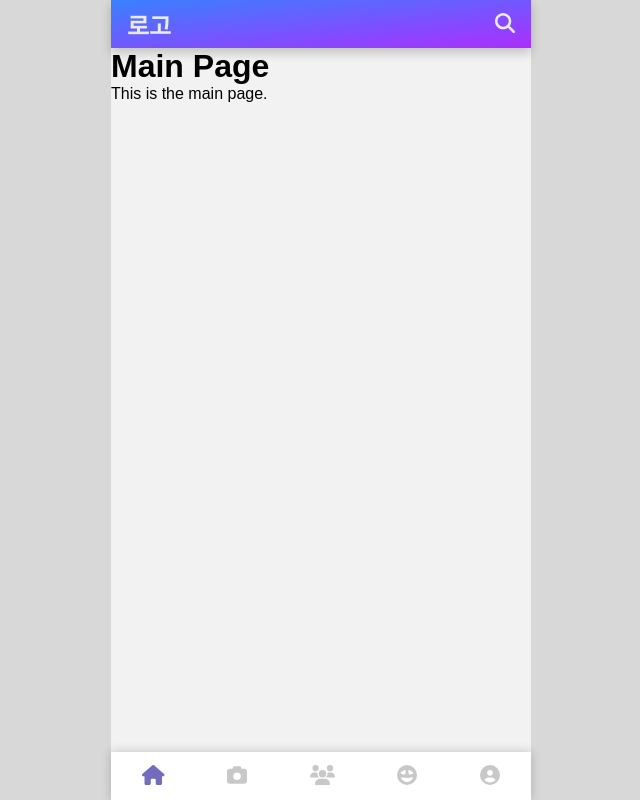
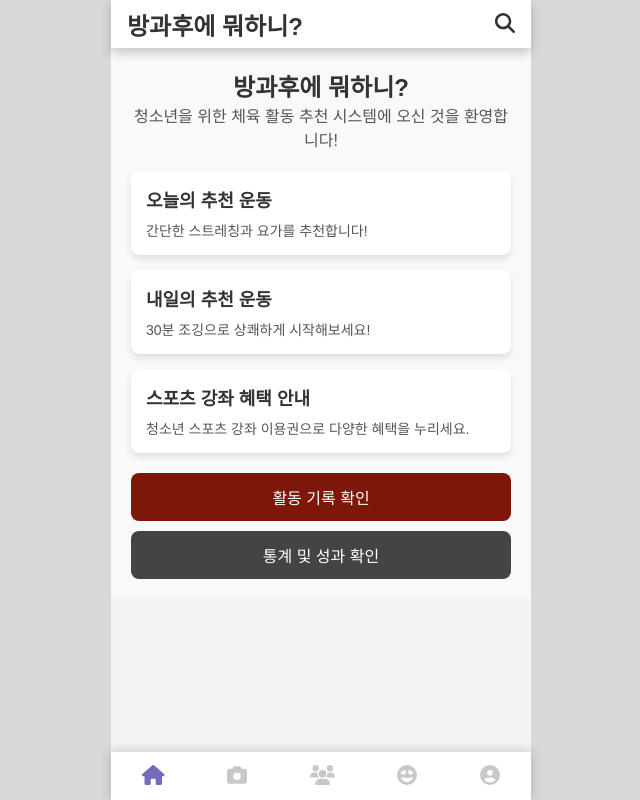
Before and after one commit to SSD117/SSD-Front-End, a React (Create React App) app: page / in a window 1280 px wide. Shown: the whole page, without its empty margins (319-959 px from the left). Built offline with nearby package versions, Linux system fonts and the light colour scheme; the HTML template or start-up script is replaced by a standard one.

Commit message:
헤더 디자인 및 메인화면 구성

```diff
--- a/src/components/Header/Header.jsx
+++ b/src/components/Header/Header.jsx
@@ -71,7 +71,7 @@ export default function Header() {
           </NavLink>
         </div>
       ) : (
-        <div className="logo">로고</div>
+        <div className="logo">방과후에 뭐하니?</div>
       )}
       <div className="icon-search">
         <NavLink
--- a/src/components/Header/Header.scss
+++ b/src/components/Header/Header.scss
@@ -10,7 +10,7 @@
   right: 0;
   height: 6vh;
   z-index: 100;
-  background-image: linear-gradient(to right bottom, #3881ff, #ab2eff);
+  background-color: #ffffff; // 배경색을 흰색으로 설정
   box-shadow: 0 5px 10px rgba(0, 0, 0, 0.2);
   min-width: 100vw;
   max-width: $max-width;
@@ -31,7 +31,7 @@
     align-items: center;
     font-size: 1.5rem;
     font-weight: bold;
-    color: #eaeaea;
+    color: #333333; // 로고 색상을 어두운 회색으로 설정
     padding-left: 1rem;
   }
 
@@ -55,7 +55,7 @@
     }
 
     .active {
-      color: #eaeaea;
+      color: #333333; // 아이콘의 활성화 색상도 어두운 회색으로 설정
     }
   }
 
@@ -66,7 +66,7 @@
     font-size: 1.5rem;
 
     .nav-link {
-      color: #eaeaea;
+      color: #333333; // 아이콘 색상을 어두운 회색으로 변경
       font-size: 20px;
       font-weight: bold;
     }
--- /dev/null
+++ b/src/pages/Main/MainPage.css
@@ -0,0 +1,94 @@
+/* MainPage.css */
+
+* {
+    margin: 0;
+    padding: 0;
+    box-sizing: border-box;
+}
+
+.main-page {
+    display: flex;
+    flex-direction: column;
+    align-items: center;
+    padding: 20px;
+    font-family: Arial, sans-serif;
+    background-color: #f9f9f9;
+    color: #333;
+}
+
+.welcome-message {
+    text-align: center;
+    margin-bottom: 20px;
+}
+
+.welcome-message h1 {
+    font-size: 24px;
+    color: #333;
+}
+
+.welcome-message p {
+    font-size: 16px;
+    color: #555;
+}
+
+.card-container {
+    display: flex;
+    flex-direction: column;
+    gap: 15px;
+    width: 100%;
+    max-width: 500px;
+}
+
+.recommendation-card,
+.benefit-info {
+    background-color: #fff;
+    border-radius: 8px;
+    padding: 15px;
+    box-shadow: 0 4px 6px rgba(0, 0, 0, 0.1);
+}
+
+.recommendation-card h2,
+.benefit-info h2 {
+    font-size: 18px;
+    color: #333;
+    margin-bottom: 8px;
+}
+
+.recommendation-card p,
+.benefit-info p {
+    font-size: 14px;
+    color: #555;
+}
+
+.action-buttons {
+    display: flex;
+    flex-direction: column;
+    gap: 10px;
+    width: 100%;
+    max-width: 500px;
+    margin-top: 20px;
+}
+
+.history-button,
+.stats-button {
+    width: 100%;
+    padding: 12px;
+    font-size: 16px;
+    border: none;
+    border-radius: 8px;
+    color: #fff;
+    cursor: pointer;
+}
+
+.history-button {
+    background-color: #7D170A;
+}
+
+.stats-button {
+    background-color: #444;
+}
+
+.history-button:hover,
+.stats-button:hover {
+    opacity: 0.9;
+}
--- a/src/pages/Main/MainPage.jsx
+++ b/src/pages/Main/MainPage.jsx
@@ -1,11 +1,35 @@
 import React from "react";
-import "./MainPage.scss";
+import "./MainPage.css";
 
 export default function MainPage() {
   return (
     <div className="main-page">
-      <h1>Main Page</h1>
-      <p>This is the main page.</p>
+      <header className="welcome-message">
+        <h1>방과후에 뭐하니?</h1>
+        <p>청소년을 위한 체육 활동 추천 시스템에 오신 것을 환영합니다!</p>
+      </header>
+
+      <div className="card-container">
+        <section className="recommendation-card">
+          <h2>오늘의 추천 운동</h2>
+          <p>간단한 스트레칭과 요가를 추천합니다!</p>
+        </section>
+
+        <section className="recommendation-card">
+          <h2>내일의 추천 운동</h2>
+          <p>30분 조깅으로 상쾌하게 시작해보세요!</p>
+        </section>
+
+        <section className="benefit-info">
+          <h2>스포츠 강좌 혜택 안내</h2>
+          <p>청소년 스포츠 강좌 이용권으로 다양한 혜택을 누리세요.</p>
+        </section>
+      </div>
+
+      <div className="action-buttons">
+        <button className="history-button">활동 기록 확인</button>
+        <button className="stats-button">통계 및 성과 확인</button>
+      </div>
     </div>
   );
 }
--- a/src/pages/Main/MainPage.scss
+++ /dev/null
@@ -1,2 +0,0 @@
-.main-page {
-}
```
